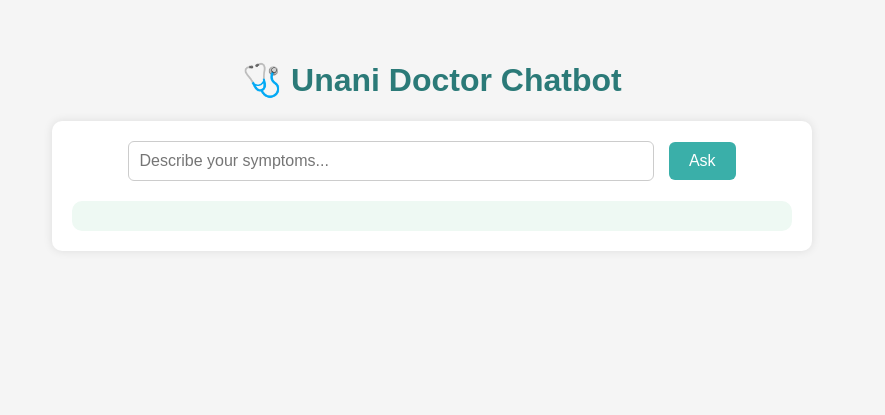
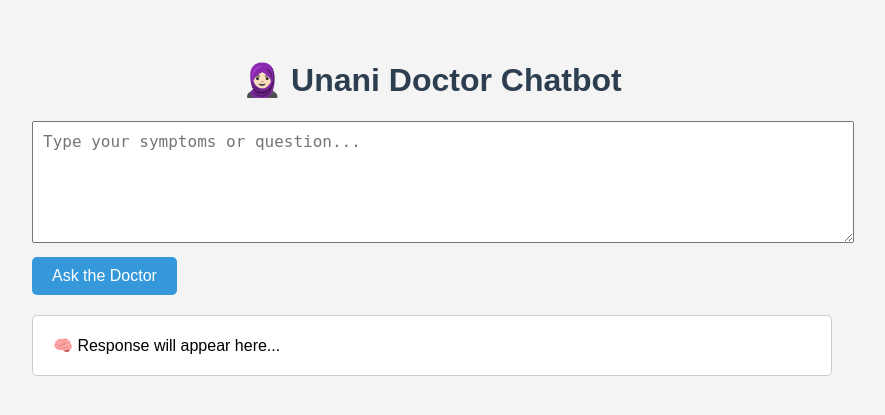
Before and after one commit to iamjahir09/Aibot, a Django app: template Aibot/chatbot/templates/index.html in a window 1280 px wide. Shown: the top 415 px of the page, without its empty margins (208-1093 px from the left). Run offline with Django 5.2, Linux system fonts and the light colour scheme; the template is opened without the code that fills it, so the values that code supplies are empty; parts of the project's set-up code (start-up, migrations or seed data) failed here and were passed over.

Commit message:
work kr raha hai

```diff
--- a/Aibot/Aibot/urls.py
+++ b/Aibot/Aibot/urls.py
@@ -1,7 +1,9 @@
 from django.contrib import admin
-from django.urls import path, include
+from django.urls import path
+from chatbot.views import home, chat  # <-- yeh zaruri hai
 
 urlpatterns = [
     path('admin/', admin.site.urls),
-    path('', include('chatbot.urls')),  # chatbot app ke URLs ko include karna
+    path('', home, name='home'),          # for index.html
+    path('chat', chat, name='chat'),      # for API
 ]
--- a/Aibot/chatbot/templates/index.html
+++ b/Aibot/chatbot/templates/index.html
@@ -2,84 +2,93 @@
 <html lang="en">
 <head>
   <meta charset="UTF-8">
-  <title>🩺 Unani Doctor Chatbot</title>
+  <title>Unani Doctor Chatbot</title>
   <style>
     body {
       font-family: Arial, sans-serif;
-      background: #f5f5f5;
-      margin: 0;
+      background: #f4f4f4;
       padding: 40px;
+      max-width: 800px;
+      margin: auto;
+    }
+    h1 {
+      color: #2c3e50;
       text-align: center;
     }
-
-    h1 {
-      color: #2b7a78;
+    textarea {
+      width: 100%;
+      height: 100px;
+      font-size: 16px;
+      padding: 10px;
     }
-
-    #chat-box {
-      width: 60%;
-      margin: 20px auto;
-      padding: 20px;
-      border-radius: 10px;
-      background-color: #fff;
-      box-shadow: 0 0 10px rgba(0,0,0,0.1);
-    }
-
-    input[type="text"] {
-      width: 70%;
-      padding: 10px;
-      font-size: 16px;
-      border-radius: 6px;
-      border: 1px solid #ccc;
-      margin-right: 10px;
-    }
-
     button {
       padding: 10px 20px;
       font-size: 16px;
-      border-radius: 6px;
-      background-color: #3aafa9;
+      margin-top: 10px;
+      background-color: #3498db;
       color: white;
       border: none;
       cursor: pointer;
+      border-radius: 5px;
     }
-
     button:hover {
-      background-color: #2b7a78;
+      background-color: #2980b9;
     }
-
     #response {
       margin-top: 20px;
-      font-size: 18px;
-      color: #333;
-      background: #eef9f3;
-      padding: 15px;
-      border-radius: 10px;
+      padding: 20px;
+      background-color: #ffffff;
+      border: 1px solid #ccc;
+      border-radius: 5px;
       white-space: pre-wrap;
     }
   </style>
+  <script>
+    // Get CSRF token from cookies
+    function getCookie(name) {
+      let cookieValue = null;
+      if (document.cookie && document.cookie !== '') {
+        const cookies = document.cookie.split(';');
+        for (let i = 0; i < cookies.length; i++) {
+          const cookie = cookies[i].trim();
+          if (cookie.substring(0, name.length + 1) === (name + '=')) {
+            cookieValue = decodeURIComponent(cookie.substring(name.length + 1));
+            break;
+          }
+        }
+      }
+      return cookieValue;
+    }
+
+    const csrftoken = getCookie('csrftoken');
+  </script>
 </head>
 <body>
+  <h1>🧕🏻 Unani Doctor Chatbot</h1>
 
-  <h1>🩺 Unani Doctor Chatbot</h1>
+  <textarea id="userInput" placeholder="Type your symptoms or question..."></textarea>
+  <br>
+  <button onclick="sendMessage()">Ask the Doctor</button>
 
-  <div id="chat-box">
-    <input type="text" id="userInput" placeholder="Describe your symptoms..." />
-    <button onclick="sendMessage()">Ask</button>
-
-    <div id="response"></div>
-  </div>
+  <div id="response">🧠 Response will appear here...</div>
 
   <script>
     function sendMessage() {
       const userInput = document.getElementById("userInput").value;
       const responseDiv = document.getElementById("response");
+
+      if (!userInput.trim()) {
+        responseDiv.innerText = "⚠️ Please enter a question.";
+        return;
+      }
+
       responseDiv.innerText = "⏳ Thinking...";
 
-      fetch("http://localhost:5000/chat", {
+      fetch("/chat", {
         method: "POST",
         headers: {
-          "Content-Type": "application/json"
+          "Content-Type": "application/json",
+          "X-CSRFToken": csrftoken
         },
         body: JSON.stringify({ message: userInput })
       })
@@ -92,6 +101,5 @@
       });
     }
   </script>
-
 </body>
 </html>
```
Also changed, not shown: Aibot/chatbot/views.py (+8 -4 lines), 1 other file.
